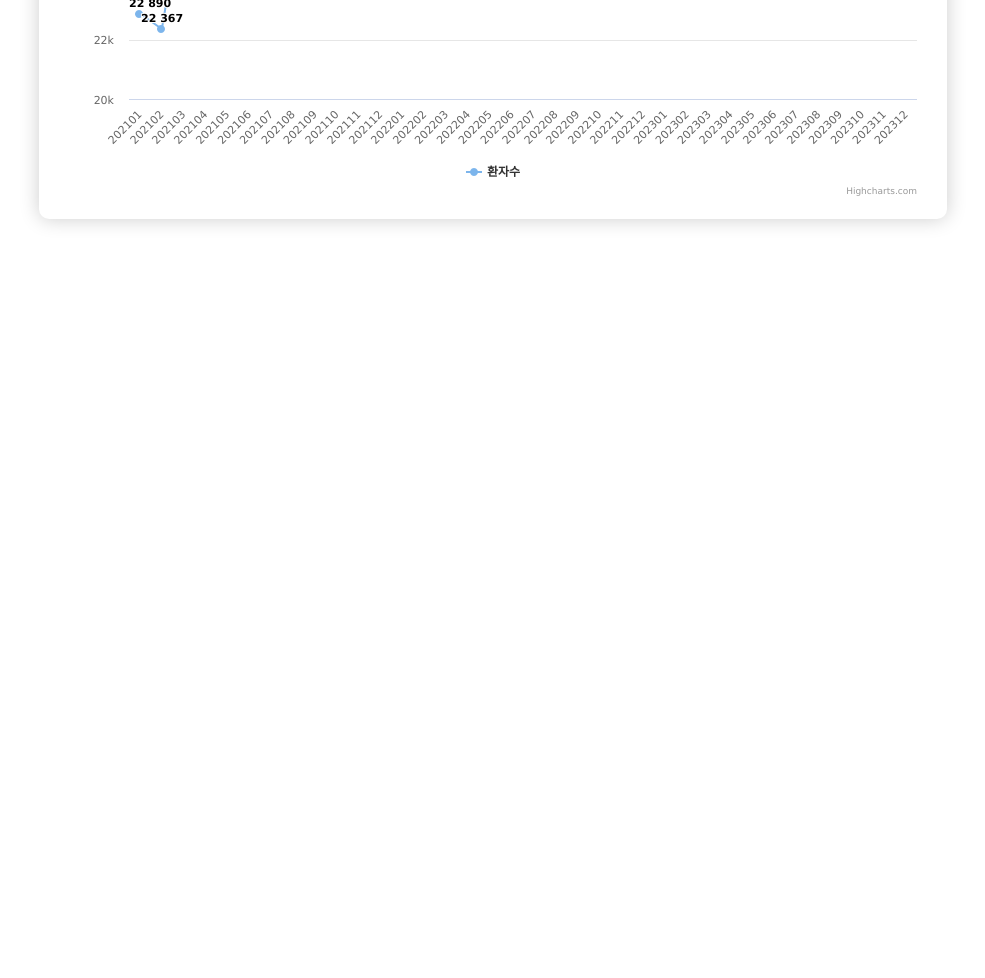
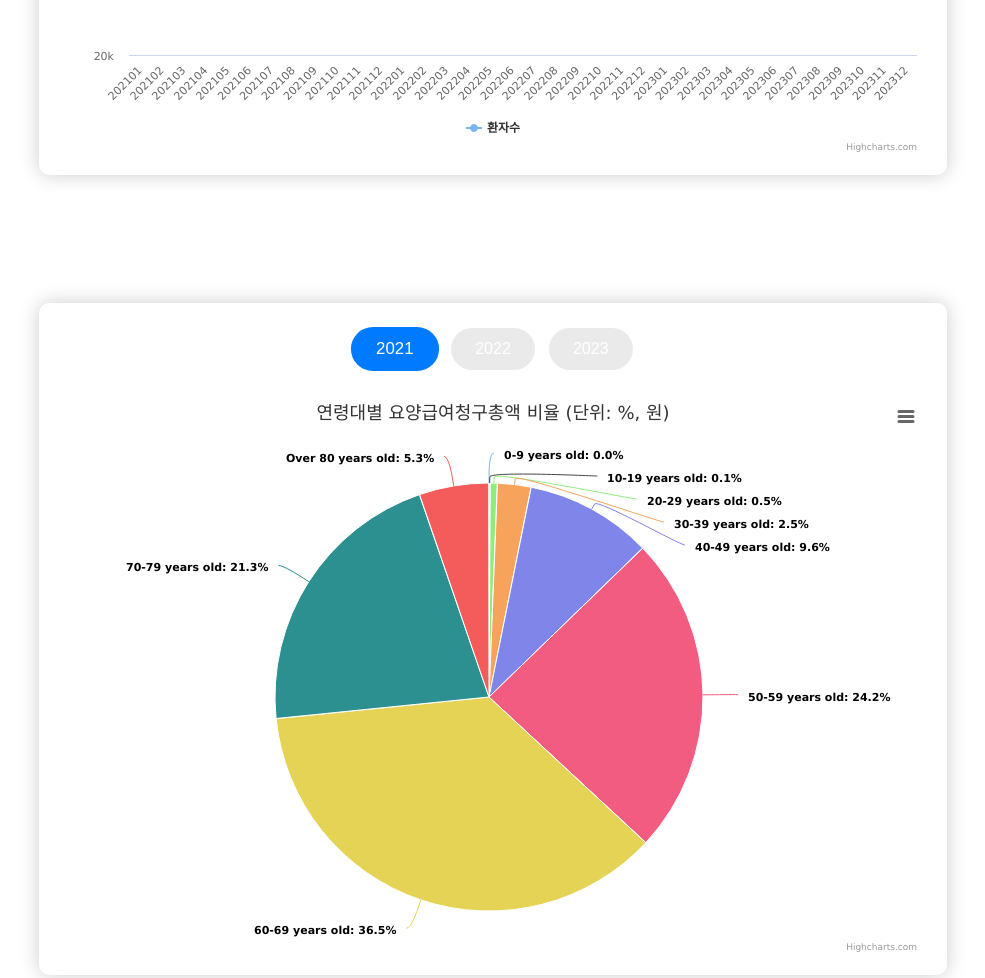
Before and after one commit to Neurophetmarketinghub/SCALEMRA_RESEARCHALL, a plain HTML site: page index.html in a window 1280 px wide. Shown: the part 600-1578 px from the top of the page, without its empty margins (147-1132 px from the left). Before the commit the page ends 883 px from the top, so only its background shows below. Drawn offline with nearby package versions, Linux system fonts and the light colour scheme.

Commit message:
Update index.html

```diff
--- a/index.html
+++ b/index.html
@@ -14,7 +14,7 @@
 
         .container-wrapper {
             display: flex;
-            justify-content: center;
+            flex-direction: column;
             align-items: center;
             height: 100vh;
             padding: 20px;
@@ -31,9 +31,10 @@
         }
 
         .highcharts-figure,
-        #container {
-            height: 70vh; /* Adjusted for the chart height */
-            width: 100%; /* Full width of the chart container */
+        #container,
+        #pie-container {
+            height: 70vh;
+            width: 100%;
             margin: 0;
         }
 
@@ -86,7 +87,7 @@
 
     <div class="container-wrapper">
         <div class="chart-container">
-            <section class="button-container" style="scale: 0.8;">
+            <section class="button-container">
                 <button id="monthly" class="active">Monthly</button>
                 <button id="quarterly">Quarterly</button>
                 <button id="yearly">Yearly</button>
@@ -100,20 +101,37 @@
         </div>
     </div>
 
+    <div class="container-wrapper">
+        <div class="chart-container">
+            <section class="button-container">
+                <button id="year2021" class="active">2021</button>
+                <button id="year2022">2022</button>
+                <button id="year2023">2023</button>
+            </section>
+            <section>
+                <figure class="highcharts-figure">
+                    <div id="pie-container"></div>
+                </figure>
+            </section>
+        </div>
+    </div>
+
     <script>
         document.addEventListener('DOMContentLoaded', function () {
-            const monthlyData = {
+            const dataSets = {
+                monthly: {
                     categories: [
                         202101, 202102, 202103, 202104, 202105, 202106, 202107, 202108, 202109, 202110, 202111, 202112,
                         202201, 202202, 202203, 202204, 202205, 202206, 202207, 202208, 202209, 202210, 202211, 202212,
                         202301, 202302, 202303, 202304, 202305, 202306, 202307, 202308, 202309, 202310, 202311, 202312,
                     ],
                     data: [
-                    22890, 22367, 26727, 26644, 25825, 27807, 27523, 26754, 25494, 26377, 29261, 28956, 26623, 24394, 27447, 27247, 30422, 30180, 30058, 30812, 29736, 28875, 31977, 31865, 29485, 30074, 32407, 31399, 32339, 32611, 32578, 32847, 29619, 31587, 33436, 31245
+                        22890, 22367, 26727, 26644, 25825, 27807, 27523, 26754, 25494, 26377, 29261, 28956,
+                        26623, 24394, 27447, 27247, 30422, 30180, 30058, 30812, 29736, 28875, 31977, 31865,
+                        29485, 30074, 32407, 31399, 32339, 32611, 32578, 32847, 29619, 31587, 33436, 31245
                     ]
-            };
-
-            const quarterlyData = {
+                },
+                quarterly: {
                     categories: [
                         'Q1 2021', 'Q2 2021', 'Q3 2021', 'Q4 2021',
                         'Q1 2022', 'Q2 2022', 'Q3 2022', 'Q4 2022',
@@ -121,17 +139,55 @@
                     ],
                     data: [
                         71984, 80276, 79771, 84594,
-                    78464 , 87849 , 90606 , 92717 ,
-                    91966,  96349 , 95044,  96268
+                        78464, 87849, 90606, 92717,
+                        91966, 96349, 95044, 96268
                     ]
+                },
+                yearly: {
+                    categories: ['2021', '2022', '2023'],
+                    data: [316625, 349636, 379627]
+                },
+                ageGroup: {
+                    '2021': {
+                        categories: [
+                            '0-9 years old', '10-19 years old', '20-29 years old', '30-39 years old',
+                            '40-49 years old', '50-59 years old', '60-69 years old', '70-79 years old',
+                            'Over 80 years old'
+                        ],
+                        data: [
+                            31363390, 270850970, 1703909300, 7922352130,
+                            30033962910, 75680427780, 114220770800, 66839440990,
+                            16493648500
+                        ]
+                    },
+                    '2022': {
+                        categories: [
+                            '0-9 years old', '10-19 years old', '20-29 years old', '30-39 years old',
+                            '40-49 years old', '50-59 years old', '60-69 years old', '70-79 years old',
+                            'Over 80 years old'
+                        ],
+                        data: [
+                            32000000, 280000000, 1750000000, 8000000000,
+                            31000000000, 77000000000, 116000000000, 68000000000,
+                            17000000000
+                        ]
+                    },
+                    '2023': {
+                        categories: [
+                            '0-9 years old', '10-19 years old', '20-29 years old', '30-39 years old',
+                            '40-49 years old', '50-59 years old', '60-69 years old', '70-79 years old',
+                            'Over 80 years old'
+                        ],
+                        data: [
+                            32500000, 290000000, 1800000000, 8100000000,
+                            32000000000, 78000000000, 118000000000, 69000000000,
+                            17500000000
+                        ]
+                    }
+                }
             };
 
-            const yearlyData = {
-                categories: ['2021', '2022', '2023'],
-                data: [316625 , 349636 , 379627 ]
-            };
-
-            let chart = Highcharts.chart('container', {
+            let lineChart = Highcharts.chart('container', {
                 chart: {
                     type: 'line'
                 },
@@ -139,7 +195,7 @@
                     text: '월별 환자수 추이 (단위: 명)'
                 },
                 xAxis: {
-                    categories: monthlyData.categories
+                    categories: dataSets.monthly.categories
                 },
                 yAxis: {
                     labels: {
@@ -189,26 +245,68 @@
                 },
                 series: [{
                     name: '환자수',
-                    data: monthlyData.data
+                    data: dataSets.monthly.data
                 }]
             });
 
-            document.getElementById('monthly').addEventListener('click', function () {
-                updateChart(monthlyData, '월별 환자수 추이 (단위: 명)', 'Monthly');
+            let pieChart = Highcharts.chart('pie-container', {
+                chart: {
+                    type: 'pie'
+                },
+                title: {
+                    text: '연령대별 요양급여청구총액 비율 (단위: %, 원)'
+                },
+                tooltip: {
+                    useHTML: true,
+                    backgroundColor: 'rgba(0, 0, 0, 0.85)',
+                    borderRadius: 8,
+                    borderWidth: 0,
+                    padding: 12,
+                    shadow: true,
+                    style: {
+                        color: 'white',
+                        fontSize: '14px'
+                    },
+                    formatter: function () {
+                        return `
+                            <div class="custom-tooltip">
+                                <b>${this.point.name}</b><br/>
+                                <b>비율:</b> ${Highcharts.numberFormat(this.percentage, 2)}%<br/>
+                                <b>총액:</b> ${Highcharts.numberFormat(this.point.y, 0)}
+                            </div>
+                        `;
+                    }
+                },
+                plotOptions: {
+                    pie: {
+                        dataLabels: {
+                            enabled: true,
+                            format: '{point.name}: {point.percentage:.1f}%'
+                        }
+                    }
+                },
+                series: [{
+                    name: '비율',
+                    colorByPoint: true,
+                    data: dataSets.ageGroup['2021'].categories.map((name, index) => ({
+                        name: name,
+                        y: dataSets.ageGroup['2021'].data[index]
+                    }))
+                }]
             });
 
-            document.getElementById('quarterly').addEventListener('click', function () {
-                updateChart(quarterlyData, '분기별 환자수 추이 (단위: 명)', 'Quarterly');
-            });
-
-            document.getElementById('yearly').addEventListener('click', function () {
-                updateChart(yearlyData, '연별 환자수 추이 (단위: 명)', 'Yearly');
-            });
-
-            function updateChart(data, title, period) {
-                chart.update({
+            function updateLineChart(period) {
+                const data = dataSets[period];
+                lineChart.update({
+                    chart: {
+                        type: 'line'
+                    },
                     title: {
-                        text: title
+                        text: {
+                            monthly: '월별 환자수 추이 (단위: 명)',
+                            quarterly: '분기별 환자수 추이 (단위: 명)',
+                            yearly: '연별 환자수 추이 (단위: 명)'
+                        }[period]
                     },
                     xAxis: {
                         categories: data.categories
@@ -219,12 +317,41 @@
                     }]
                 });
 
-                // Update button active state
                 document.querySelectorAll('.button-container button').forEach(button => {
                     button.classList.remove('active');
                 });
-                document.getElementById(period.toLowerCase()).classList.add('active');
+                document.getElementById(period).classList.add('active');
             }
+
+            function updatePieChart(year) {
+                const data = dataSets.ageGroup[year];
+                pieChart.update({
+                    title: {
+                        text: `${year}년 연령대별 요양급여청구총액 비율 (단위: %, 원)`
+                    },
+                    series: [{
+                        name: '비율',
+                        colorByPoint: true,
+                        data: data.categories.map((name, index) => ({
+                            name: name,
+                            y: data.data[index]
+                        }))
+                    }]
+                });
+
+                document.querySelectorAll('.button-container button').forEach(button => {
+                    button.classList.remove('active');
+                });
+                document.getElementById(`year${year}`).classList.add('active');
+            }
+
+            document.getElementById('monthly').addEventListener('click', () => updateLineChart('monthly'));
+            document.getElementById('quarterly').addEventListener('click', () => updateLineChart('quarterly'));
+            document.getElementById('yearly').addEventListener('click', () => updateLineChart('yearly'));
+
+            document.getElementById('year2021').addEventListener('click', () => updatePieChart('2021'));
+            document.getElementById('year2022').addEventListener('click', () => updatePieChart('2022'));
+            document.getElementById('year2023').addEventListener('click', () => updatePieChart('2023'));
         });
     </script>
 </body>
```
Lines whose indentation alone changed are shown as unchanged.
